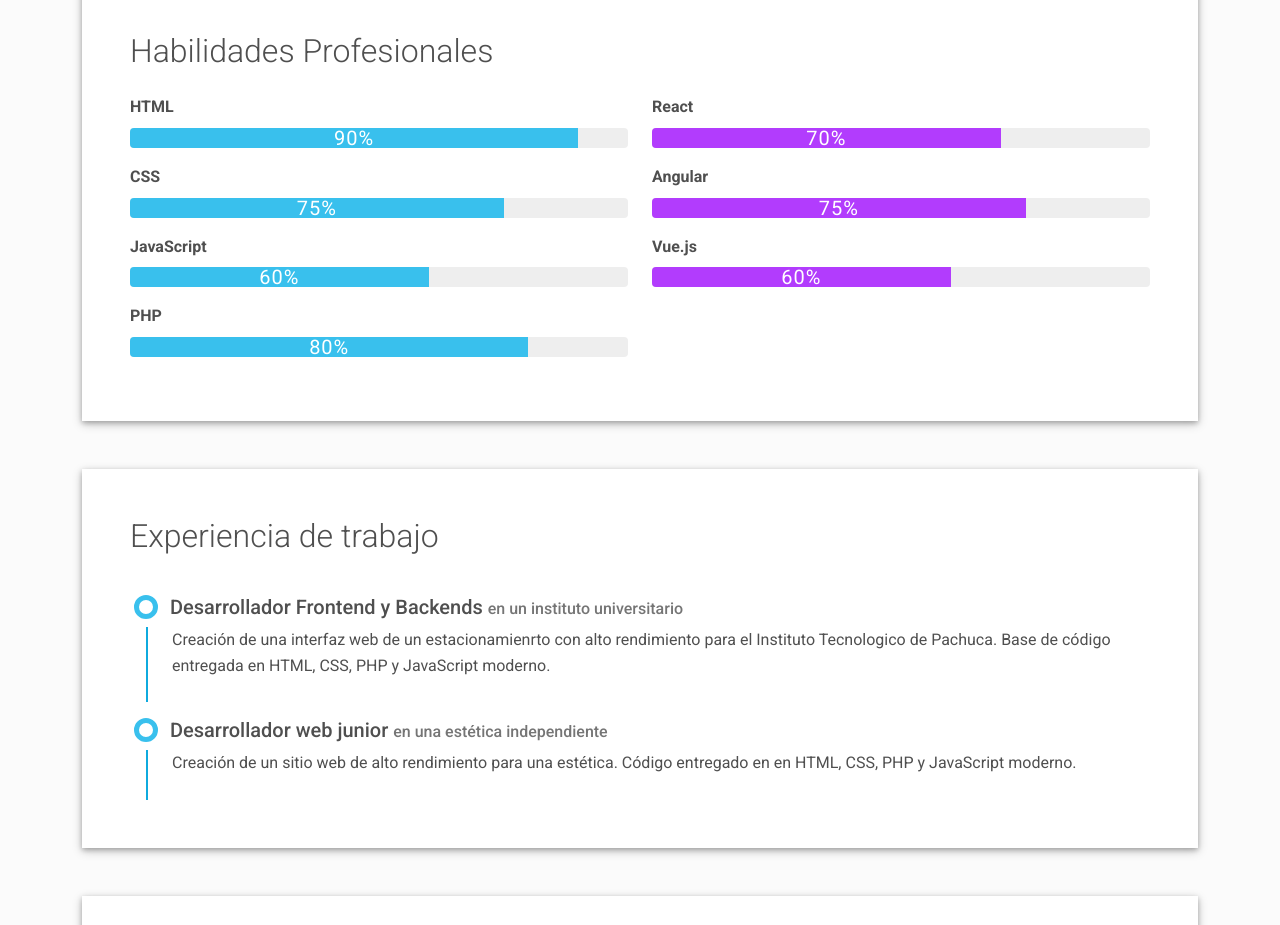
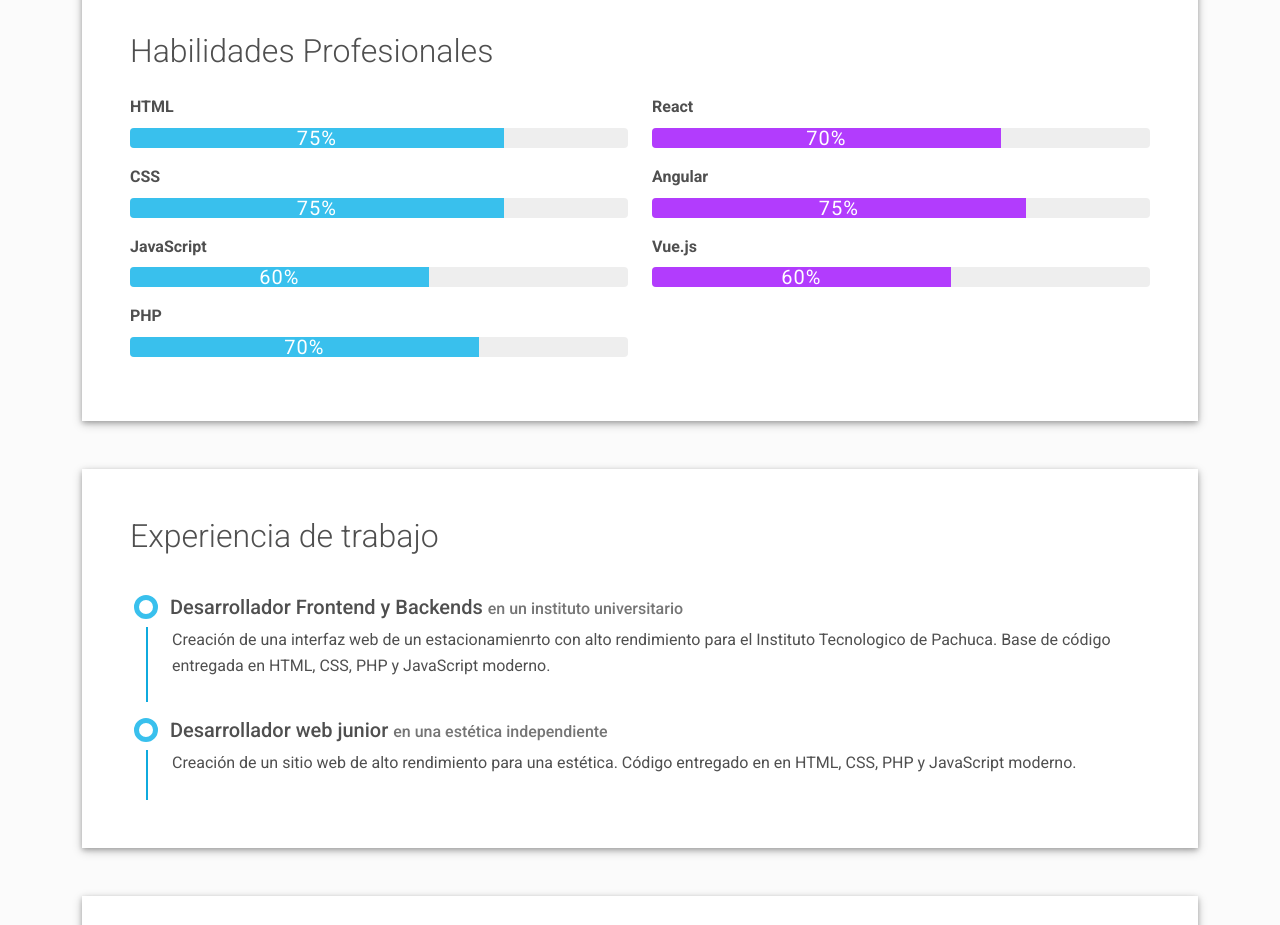
Before and after one commit to tabas1618/MyResume, a plain HTML site: page index.html in a window 1280 px wide. Shown: the part 1180-2105 px from the top of the page. Drawn offline with Linux system fonts and the light colour scheme.

Commit message:
Add files via upload

```diff
--- a/index.html
+++ b/index.html
@@ -126,7 +126,7 @@
         <div class="col-md-6">
           <div class="mb-3"><span class="fw-bolder">HTML</span>
             <div class="progress my-2 rounded" style="height: 20px">
-              <div class="progress-bar bg-info" role="progressbar" data-aos="zoom-in-right" data-aos-delay="100" data-aos-anchor=".skills-section" style="width: 90%;" aria-valuenow="90" aria-valuemin="0" aria-valuemax="100">90%</div>
+              <div class="progress-bar bg-info" role="progressbar" data-aos="zoom-in-right" data-aos-delay="100" data-aos-anchor=".skills-section" style="width: 75%;" aria-valuenow="90" aria-valuemin="0" aria-valuemax="100">75%</div>
             </div>
           </div>
           <div class="mb-3"><span class="fw-bolder">CSS</span>
@@ -141,7 +141,7 @@
           </div>
           <div class="mb-3"><span class="fw-bolder">PHP</span>
             <div class="progress my-2 rounded" style="height: 20px">
-              <div class="progress-bar bg-info" role="progressbar" data-aos="zoom-in-right" data-aos-delay="300" data-aos-anchor=".skills-section" style="width: 80%" aria-valuenow="75" aria-valuemin="0" aria-valuemax="100">80%</div>
+              <div class="progress-bar bg-info" role="progressbar" data-aos="zoom-in-right" data-aos-delay="300" data-aos-anchor=".skills-section" style="width: 70%" aria-valuenow="75" aria-valuemin="0" aria-valuemax="100">70%</div>
             </div>
           </div>
         </div>
```
